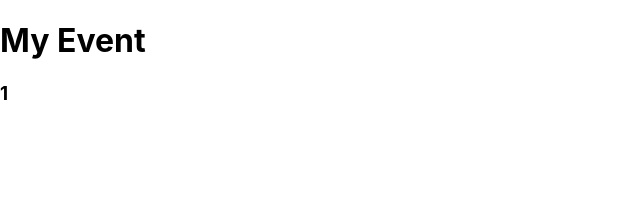
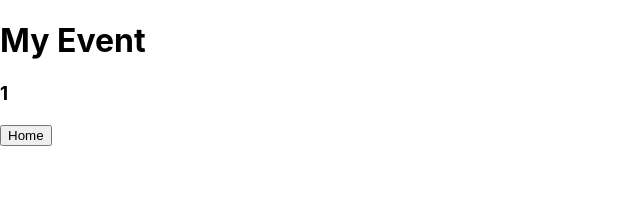
Before and after one commit to andremichalowski/grindhouse_events_frontend, a Next.js app: page /events/1 in a window 1280 px wide. Shown: the top 215 px of the page, without its empty margins (0-640 px from the left). Built offline with nearby package versions, Linux system fonts and the light colour scheme.

Commit message:
Practice using onClick router.push and Head

```diff
--- a/pages/events/[slug].js
+++ b/pages/events/[slug].js
@@ -9,6 +9,7 @@ export default function EventPage() {
     <div>
       <h1>My Event</h1>
       <h3>{router.query.slug}</h3>
+      <button onClick={() => router.push('/')}>Home</button>
     </div>
   )
 }
--- a/pages/index.js
+++ b/pages/index.js
@@ -1,7 +1,11 @@
+import Head from 'next/head'
 
 export default function HomePage() {
   return (
     <div>
+      <Head>
+        <title>Grindhouse Events</title>
+      </Head>
       <h1>Home</h1>
     </div>
   )
```
